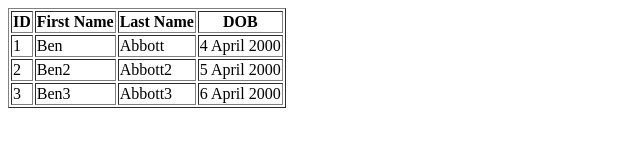
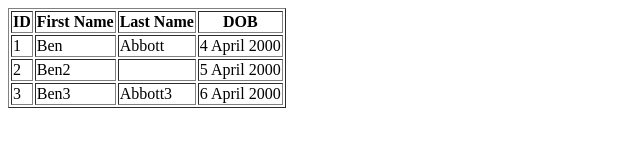
Before and after one commit to Millen-yoobee/html5-tables, a plain HTML site: page index.html in a window 1280 px wide. Shown: the full height of the page, 0-640 px from the left. Drawn offline with Linux system fonts and the light colour scheme.

Commit message:
removed last name

```diff
--- a/index.html
+++ b/index.html
@@ -30,7 +30,7 @@
 			<tr>
 				<td>2</td>
 				<td>Ben2</td>
-				<td>Abbott2</td>
+				<td></td>
 				<td>5 April 2000</td>
 			</tr>
 			<tr>
```
